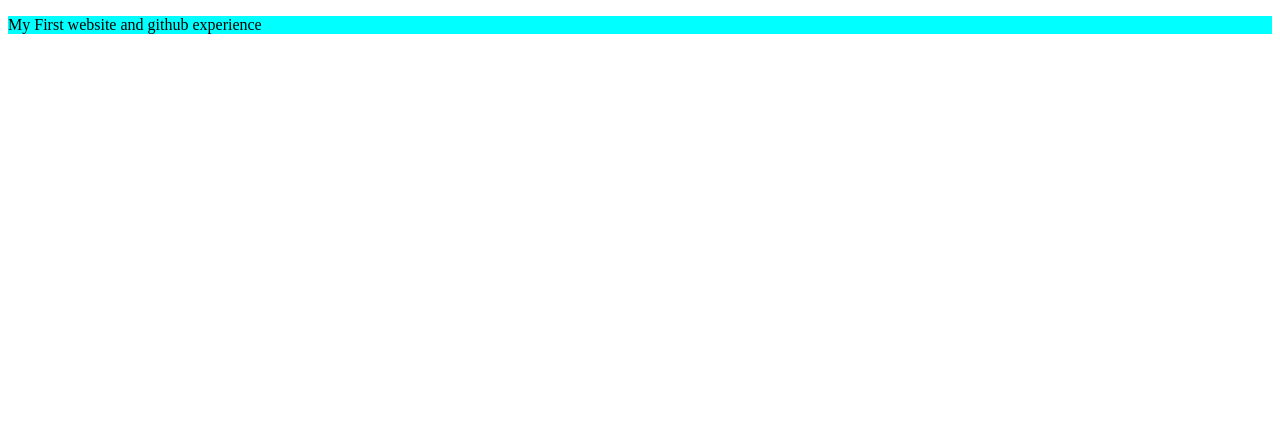
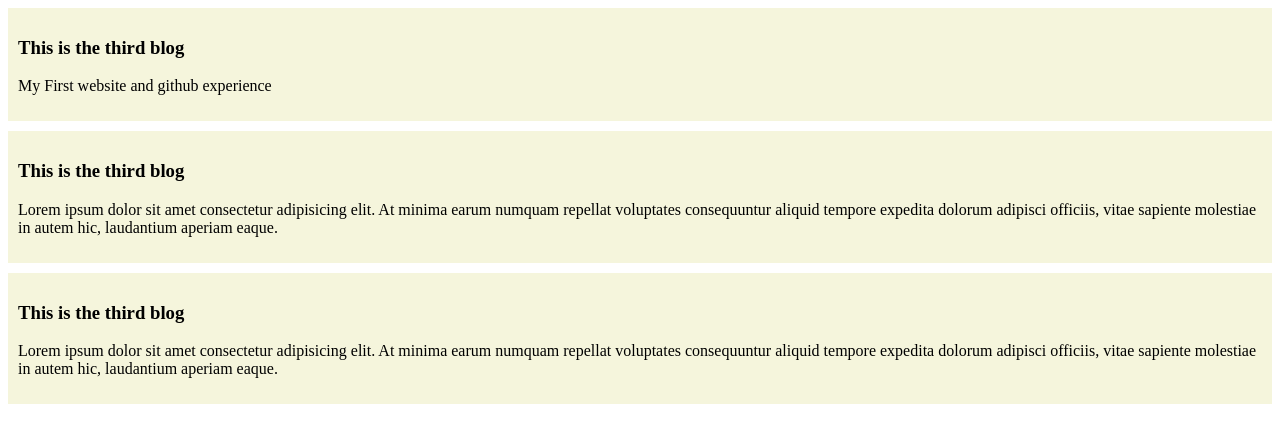
Before and after one commit to mhmridul24/my-first-github-repo, a plain HTML site: page index.html in a window 1280 px wide. Drawn offline with Linux system fonts and the light colour scheme.

Commit message:
Added the next few lines

```diff
--- a/index.html
+++ b/index.html
@@ -8,8 +8,16 @@
 </head>
 <body>
     <div>
+        <h3>This is the third blog</h3>
         <p>My First website and github experience</p>
     </div>
-
+    <div>
+        <h3>This is the third blog</h3>
+        <p>Lorem ipsum dolor sit amet consectetur adipisicing elit. At minima earum numquam repellat voluptates consequuntur aliquid tempore expedita dolorum adipisci officiis, vitae sapiente molestiae in autem hic, laudantium aperiam eaque.</p>
+    </div>
+    <div>
+        <h3>This is the third blog</h3>
+        <p>Lorem ipsum dolor sit amet consectetur adipisicing elit. At minima earum numquam repellat voluptates consequuntur aliquid tempore expedita dolorum adipisci officiis, vitae sapiente molestiae in autem hic, laudantium aperiam eaque.</p>
+    </div>
 </body>
 </html>
--- a/style.css
+++ b/style.css
@@ -1,3 +1,5 @@
-    p{
-            font-size: medium; background-color: aqua;
-        }
+div{
+    background-color: beige;
+    padding: 10px;
+    margin-bottom: 10px;
+}
```
